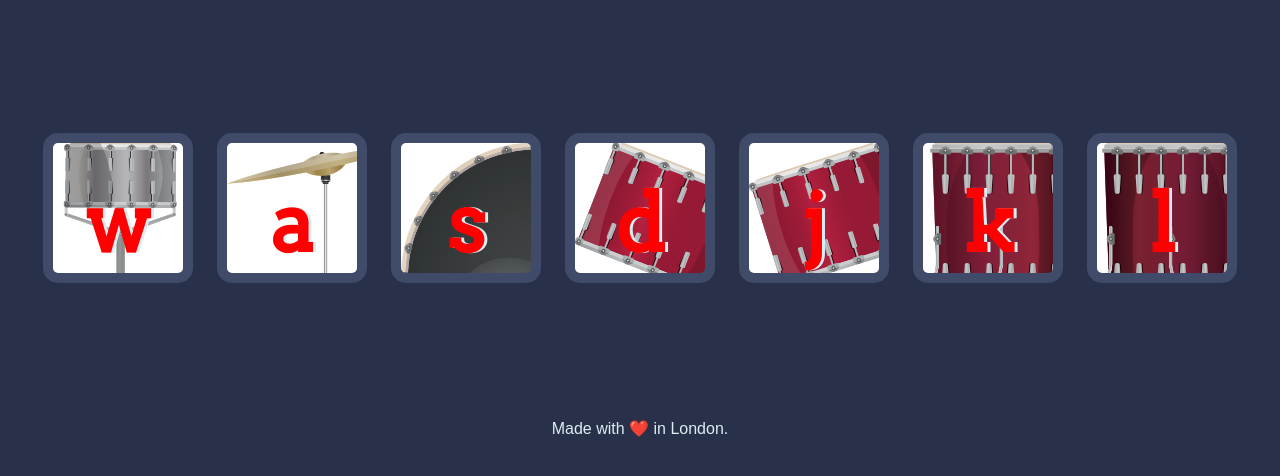
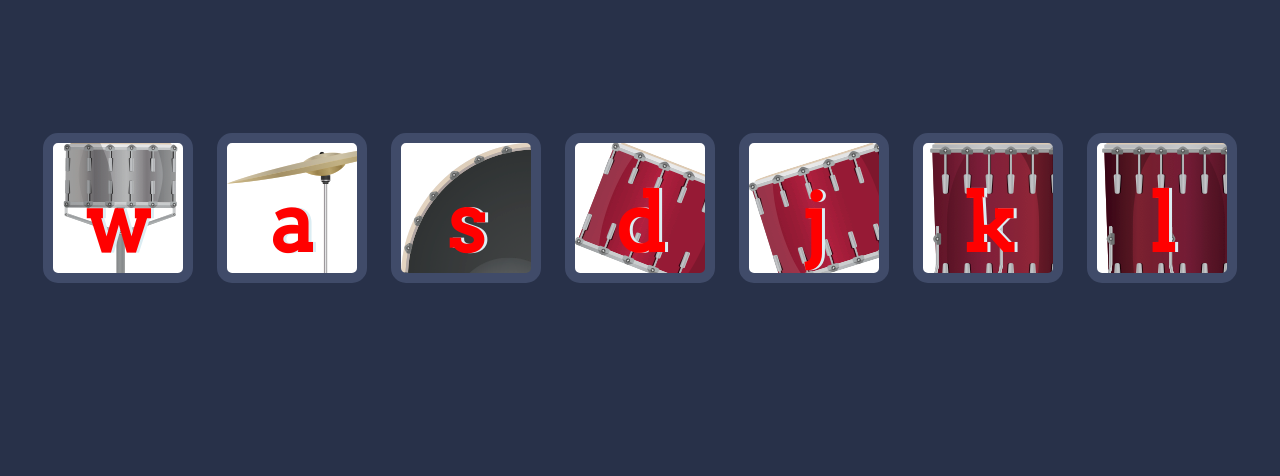
Before and after one commit to epappa1983/drum-kit, a plain HTML site: page index.html in a window 1280 px wide. Shown: the part 156-632 px from the top of the page. Drawn offline with Linux system fonts and the light colour scheme.

Commit message:
Update index.html

```diff
--- a/index.html
+++ b/index.html
@@ -21,11 +21,6 @@
     <button class="l drum">l</button>
   </div>
 
-
-  <footer>
-    Made with ❤️ in London.
-  </footer>
-
   <script src="index.js" encoding="utf-8"></script>
 
 </body>
```
